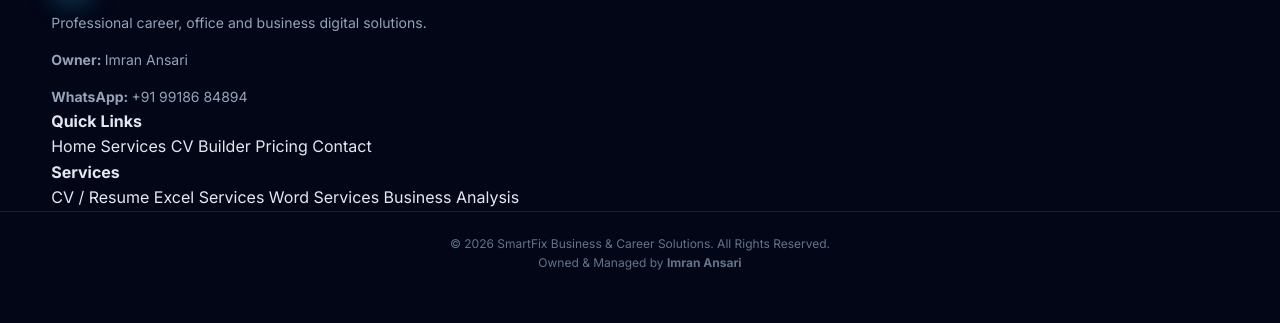
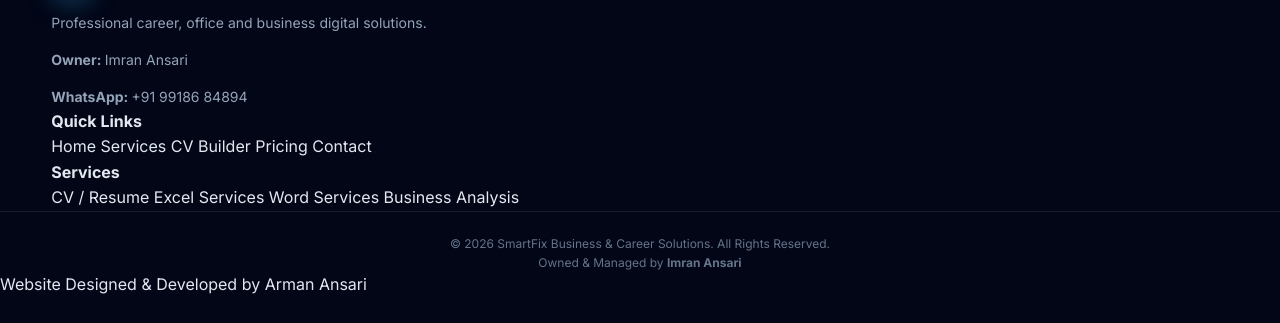
Before and after one commit to Armansari06/Build-Your-Career-Business-With-SmartFix, a plain HTML site: page index.html in a window 1280 px wide. Shown: the part 8828-9151 px from the top of the page. Before the commit the page ends 9125 px from the top, so only its background shows below. Drawn offline with Linux system fonts and the light colour scheme.

Commit message:
Update index.html

```diff
--- a/index.html
+++ b/index.html
@@ -2843,6 +2843,17 @@
         </div>
 
     </div>
+        <!-- WEBSITE DEVELOPER CREDIT -->
+
+    <div class="developer-credit">
+
+        <p>
+            Website Designed &amp; Developed by
+            <span>Arman Ansari</span>
+        </p>
+
+    </div>
+
 
 </footer>
 
```
